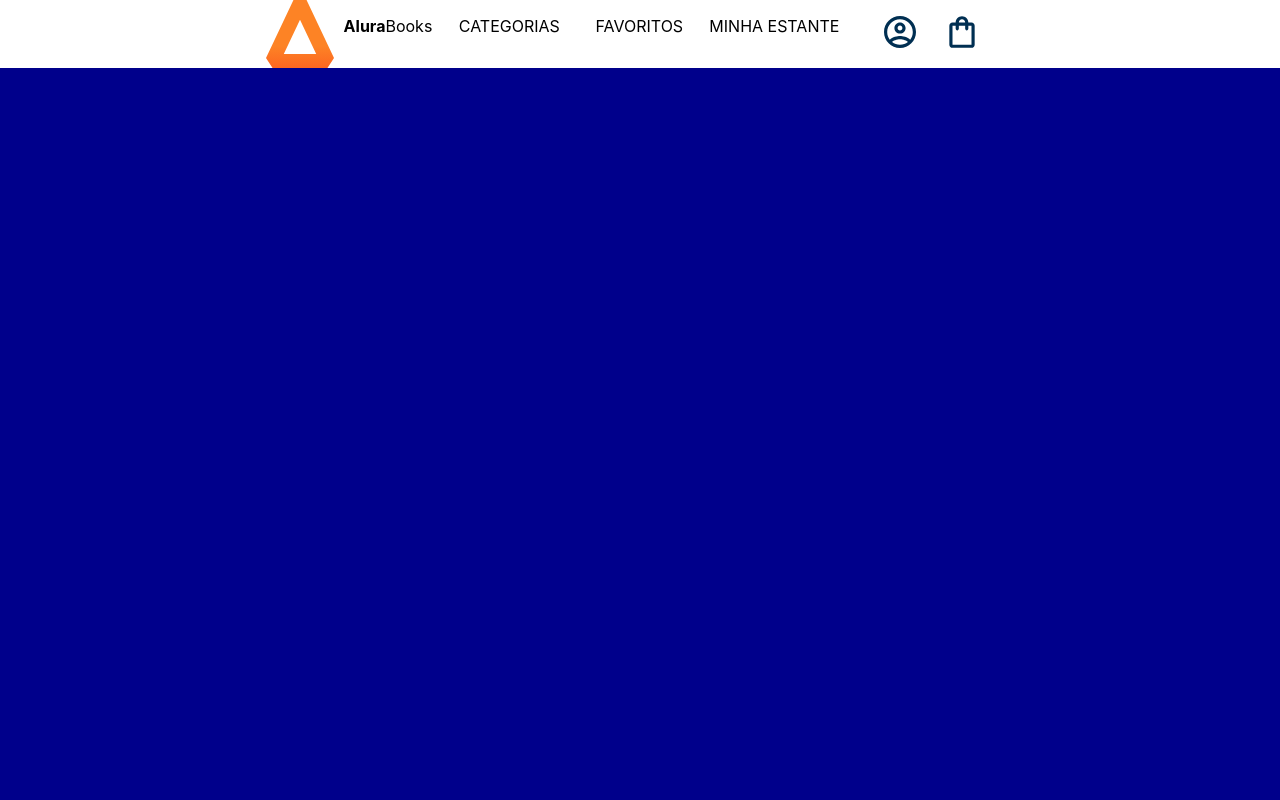
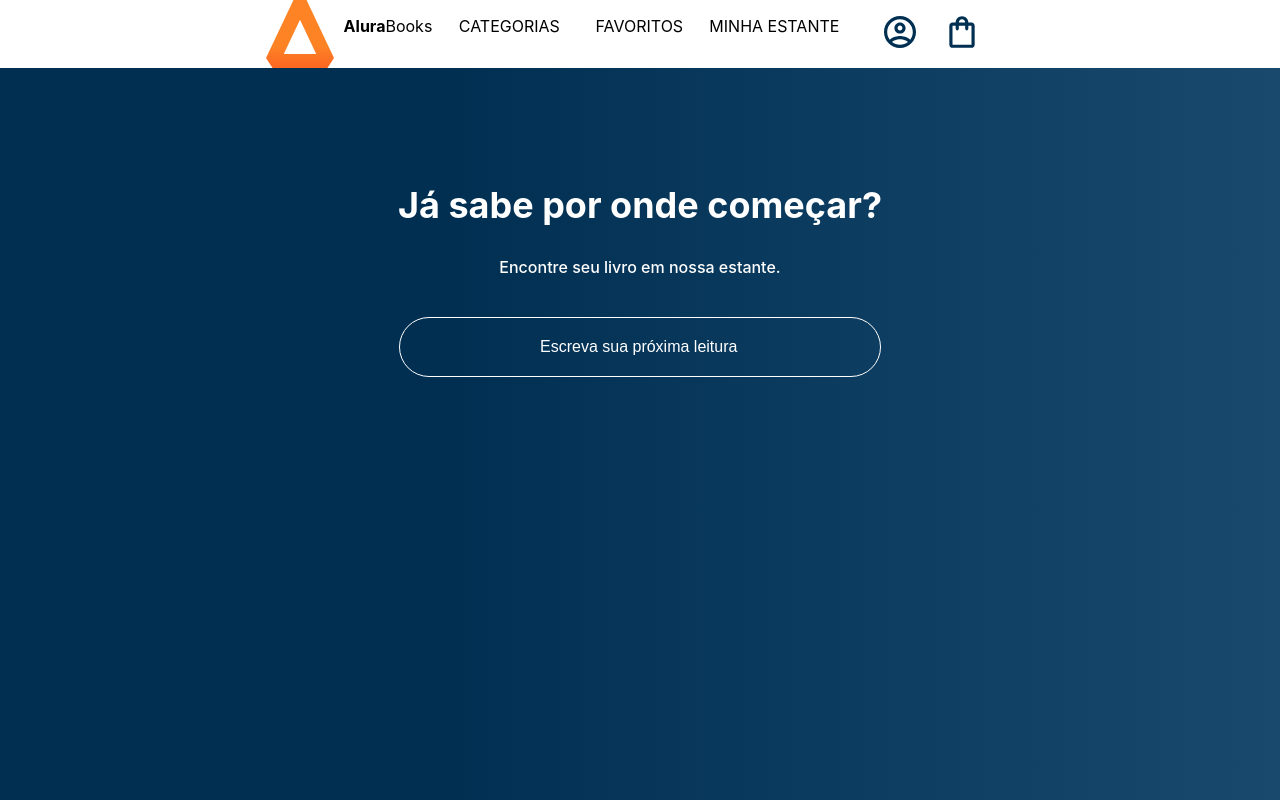
Before and after one commit to nilltonpimenta/alurabooks-react, a React (Create React App) app: page / in a window 1280 px wide. Built offline with nearby package versions, Linux system fonts and the light colour scheme.

Commit message:
useState from Pesquisa

```diff
--- a/src/App.js
+++ b/src/App.js
@@ -1,16 +1,18 @@
 import Header from "./componentes/Header";
 import styled from "styled-components";
+import Pesquisa from "./componentes/Pesquisa";
 
 const AppContainer = styled.div`
     width: 100vw;
     height: 100vh;
-    background-color: darkblue;
+    background-image: linear-gradient(90deg, #002f52 35%, #326589 165%);
 `;
 
 function App() {
     return (
         <AppContainer>
             <Header />
+            <Pesquisa />
         </AppContainer>
     );
 }
--- /dev/null
+++ b/src/componentes/InputPesquisa/InputPesquisa.js
@@ -0,0 +1,21 @@
+import styled from "styled-components";
+
+const InputPesquisa = styled.input`
+    order: 1px solid #fff;
+    background: transparent;
+    border: 1px solid #fff;
+    padding: 20px 140px;
+    border-radius: 50px;
+    width: 200px;
+    color: #fff;
+    font-size: 16px;
+    margin-bottom: 10px;
+
+    &::placeholder {
+        color: #fff;
+
+        font-size: 16px;
+    }
+`;
+
+export default InputPesquisa;
--- /dev/null
+++ b/src/componentes/Pesquisa/dadosPesquisa.js
@@ -0,0 +1,9 @@
+import livroImage from "../../images/livro.png";
+
+export const livros = [
+    { nome: "Liderança em Design", id: 1, src: livroImage },
+    { nome: "Liderança em UX", id: 2, src: livroImage },
+    { nome: "Java Assertivo", id: 3, src: livroImage },
+    { nome: "Cangaceiro em Java", id: 4, src: livroImage },
+    { nome: "Aventureiros do Javascript", id: 5, src: livroImage },
+];
--- /dev/null
+++ b/src/componentes/Pesquisa/index.js
@@ -0,0 +1,78 @@
+import InputPesquisa from "../InputPesquisa/InputPesquisa";
+import styled from "styled-components";
+import { useState } from "react";
+import { livros } from "./dadosPesquisa";
+
+const PesquisaContainer = styled.section`
+    background-image: linear-gradient(90deg, #002f52 35%, #326589 165%);
+    color: #fff;
+    text-align: center;
+    padding: 85px 0;
+    height: 270px;
+    width: 100%;
+`;
+
+const Titulo = styled.h2`
+    color: #fff;
+    font-size: 36px;
+    text-align: center;
+    width: 100%;
+`;
+
+const Subtitulo = styled.h3`
+    font-size: 16px;
+    font-weight: 500;
+    margin-bottom: 40px;
+`;
+
+const Resultado = styled.div`
+    display: flex;
+    justify-content: center;
+    align-items: center;
+    margin-bottom: 20px;
+    cursor: pointer;
+
+    p {
+        width: 200px;
+    }
+
+    img {
+        width: 100px;
+    }
+
+    &:hover {
+        border: 1px solid white;
+    }
+`;
+
+function Pesquisa() {
+    const [livrosPesquisados, setLivrosPesquisados] = useState([]);
+
+    return (
+        <PesquisaContainer>
+            <Titulo>Já sabe por onde começar?</Titulo>
+            <Subtitulo>Encontre seu livro em nossa estante.</Subtitulo>
+            <InputPesquisa
+                placeholder="Escreva sua próxima leitura"
+                onBlur={(evento) => {
+                    const textoDigitado = evento.target.value;
+
+                    const resultadoPesquisa = livros.filter((livro) =>
+                        livro.nome.includes(textoDigitado)
+                    );
+
+                    setLivrosPesquisados(resultadoPesquisa);
+                }}
+            />
+
+            {livrosPesquisados.map((livro) => (
+                <Resultado>
+                    <img src={livro.src} />
+                    <p>{livro.nome}</p>
+                </Resultado>
+            ))}
+        </PesquisaContainer>
+    );
+}
+
+export default Pesquisa;
```
